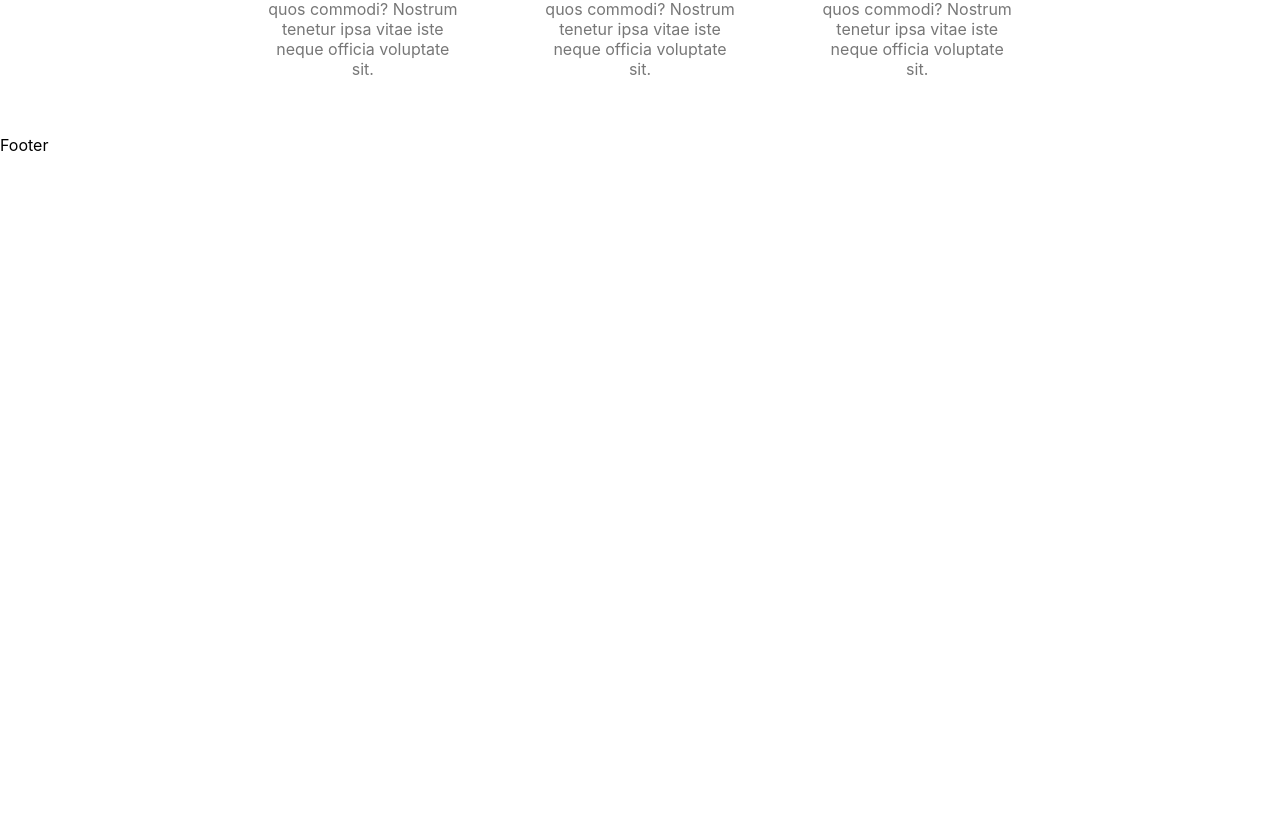
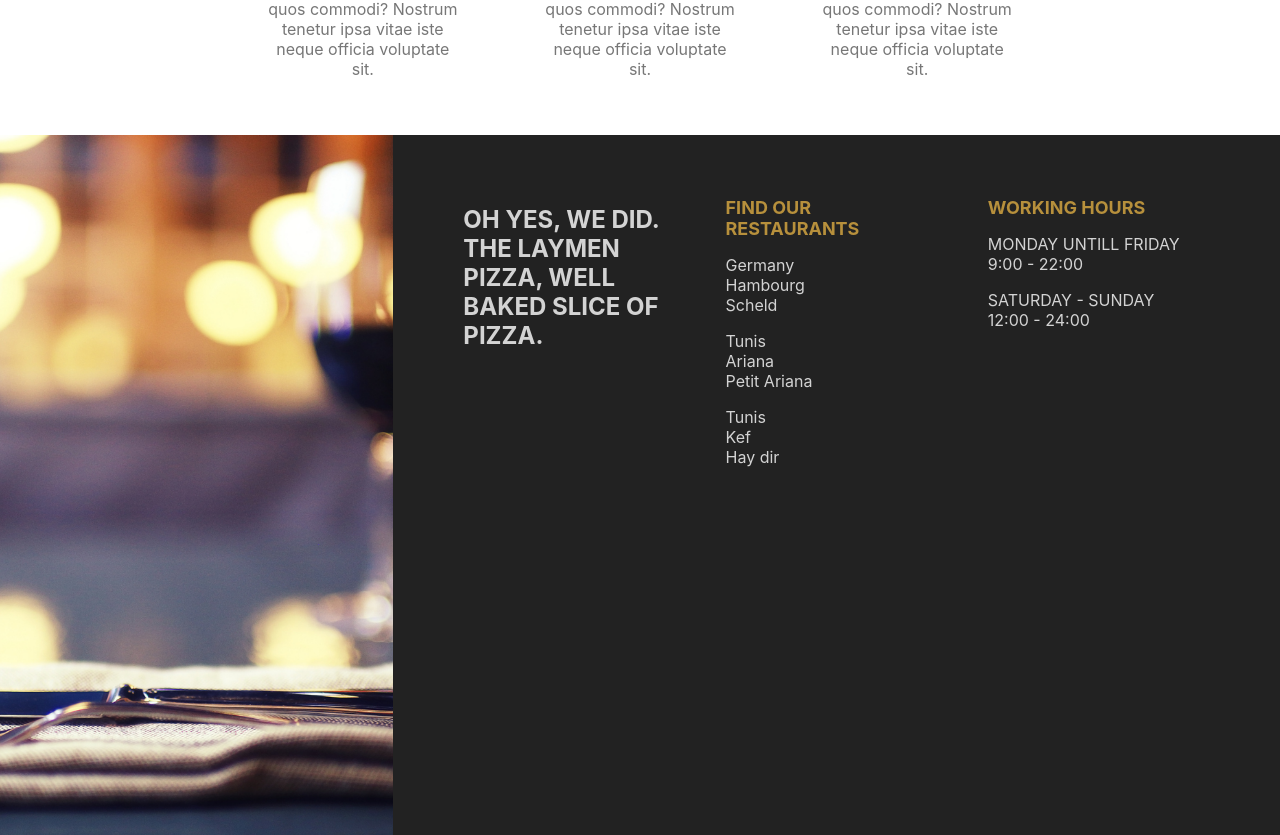
Before and after one commit to aymenouer/restaurant-app-client, a Next.js app: page / in a window 1280 px wide. Shown: the part 1992-2827 px from the top of the page. Before the commit the page ends 2147 px from the top, so only its background shows below. Built offline with nearby package versions, Linux system fonts and the light colour scheme.

Commit message:
Footer style

```diff
--- a/components/Footer.jsx
+++ b/components/Footer.jsx
@@ -1,7 +1,52 @@
-import React from 'react'
+import Image from "next/image";
+import React from "react";
+import styles from "../styles/Footer.module.css";
+function Footer() {
+  return (
+    <div className={styles.container}>
+      <div className={styles.item}>
+        <Image src="/img/bg.png" objectFit="cover" layout="fill" alt="bg" />
+      </div>
+      <div className={styles.item}>
+        <div className={styles.card}>
+          <h2 className={styles.motto}>
+            OH YES, WE DID. THE LAYMEN PIZZA, WELL BAKED SLICE OF PIZZA.
+          </h2>
+        </div>
+        <div className={styles.card}>
+          <h1 className={styles.title}> FIND OUR RESTAURANTS</h1>
+          <p className={styles.text}>
+            Germany
+            <br /> Hambourg
+            <br /> Scheld
+          </p>
+          <p className={styles.text}>
+            Tunis
+            <br /> Ariana
+            <br /> Petit Ariana
+          </p>
+          <p className={styles.text}>
+            Tunis
+            <br /> Kef
+            <br /> Hay dir
+          </p>
 
-export default function Footer() {
-  return (
-    <div>Footer</div>
-  )
+        </div>
+        <div className={styles.card}>
+        <h1 className={styles.title}> WORKING HOURS</h1>
+
+        <p className={styles.text}>
+            MONDAY UNTILL FRIDAY
+            <br /> 9:00 - 22:00
+          </p>
+          <p className={styles.text}>
+            SATURDAY - SUNDAY
+            <br /> 12:00 - 24:00
+          </p>
+        </div>
+      </div>
+    </div>
+  );
 }
+
+export default Footer;
--- /dev/null
+++ b/styles/Footer.module.css
@@ -0,0 +1,31 @@
+.container{
+    height: calc(100vh - 100px);
+    background-color: #222;
+    display: flex;
+}
+.item{
+    flex: 1;
+    position: relative;
+    display: flex;
+
+}
+.item:last-child{
+    flex: 2;
+    padding: 50px;
+    justify-content: space-between;
+}
+
+.card{
+    flex: 1;
+    padding: 0 20px;
+}
+.title{
+    font-size: 18px;
+    color: #b7903c;
+}
+.text{
+    color: lightgray;
+}
+.motto{
+    color:rgb(211,211,211);
+}
```
Also changed, not shown: public/img/featured.png.
